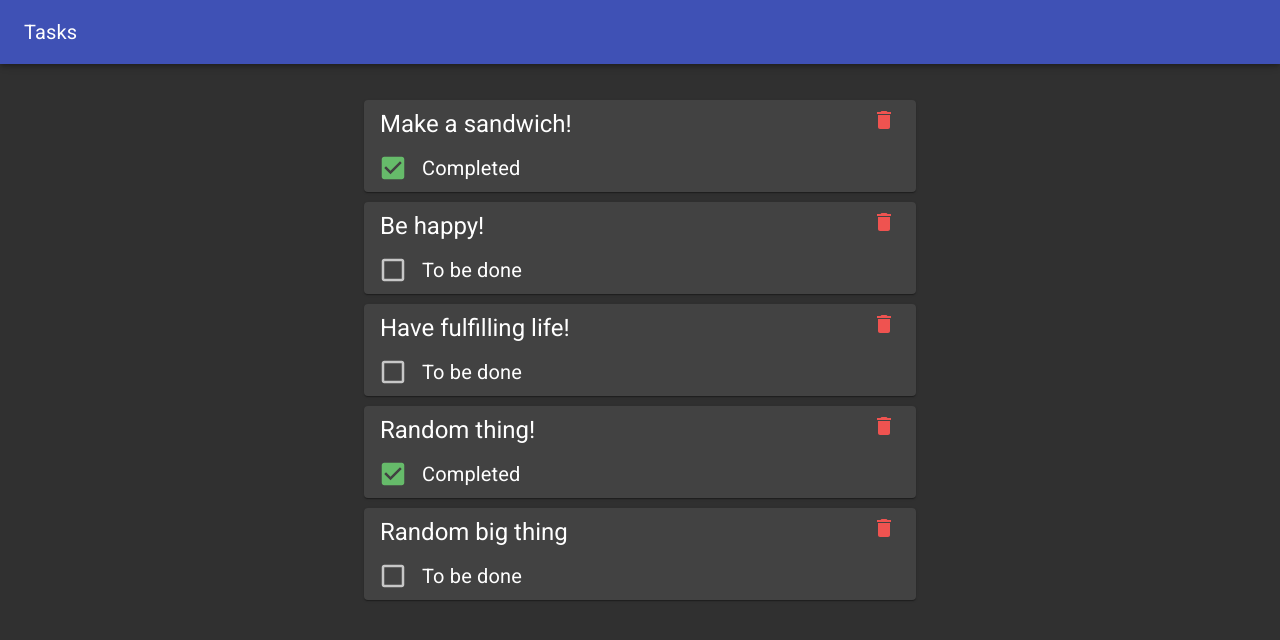
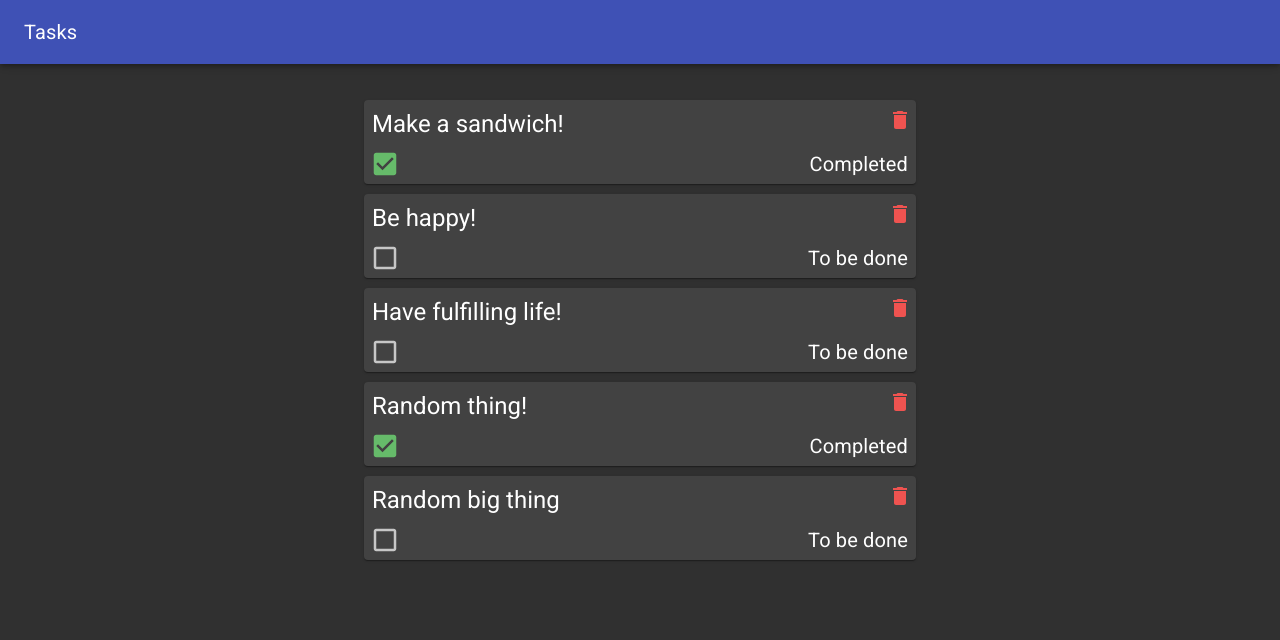
Before and after one commit to Blatts12/tasks, a React (Create React App) app: page / in a window 1280 px wide. Shown: the top 640 px of the page. Built offline with nearby package versions, Linux system fonts and the light colour scheme; data requests are answered from the project's data file.

Commit message:
changed taskcard padding added loading and error icons to list

```diff
--- a/src/components/Task/TaskCard.tsx
+++ b/src/components/Task/TaskCard.tsx
@@ -1,5 +1,4 @@
 import {
-  Box,
   Card,
   CardActions,
   CardHeader,
@@ -15,17 +14,22 @@ import { Task } from "../../types";
 const useStyles = makeStyles({
   card: {
     marginBottom: 10,
+    width: "100%",
   },
   cardHeader: {
-    paddingTop: 4,
-    paddingBottom: 8,
+    padding: "4px 0 0 8px",
   },
   cardActions: {
-    paddingTop: 0,
+    padding: 0,
     height: 40,
+    display: "flex",
+    justifyContent: "space-between",
   },
   completeCheckbox: {
     transform: "scale(1.25)",
+  },
+  completeText: {
+    paddingRight: 8,
   },
 });
 
@@ -67,7 +71,7 @@ const TaskCard: React.FC<Props> = ({ task, deleteTask, updateTask }) => {
           onChange={completeTask}
           inputProps={{ "aria-label": "complete task checkbox" }}
         />
-        <Typography variant="h6">
+        <Typography className={classes.completeText} variant="h6">
           {task.done ? "Completed" : "To be done"}
         </Typography>
       </CardActions>
--- a/src/components/Task/TaskList.tsx
+++ b/src/components/Task/TaskList.tsx
@@ -1,4 +1,5 @@
-import { Box } from "@material-ui/core";
+import { Box, CircularProgress, Typography } from "@material-ui/core";
+import { Error } from "@material-ui/icons";
 import { makeStyles } from "@material-ui/styles";
 import React from "react";
 import TaskCard from "./TaskCard";
@@ -16,10 +17,22 @@ const TaskList: React.FC = () => {
     useTasks();
 
   return (
-    <Box className={classes.taskList} display="flex" flexDirection="column">
+    <Box
+      className={classes.taskList}
+      display="flex"
+      flexDirection="column"
+      alignItems="center"
+    >
       {tasks.map((task) => (
         <TaskCard task={task} deleteTask={deleteTask} updateTask={updateTask} />
       ))}
+      {loading && <CircularProgress />}
+      {error && (
+        <>
+          <Error color="error" fontSize="large" />
+          <Typography variant="h5"> Error happend </Typography>
+        </>
+      )}
     </Box>
   );
 };
```
